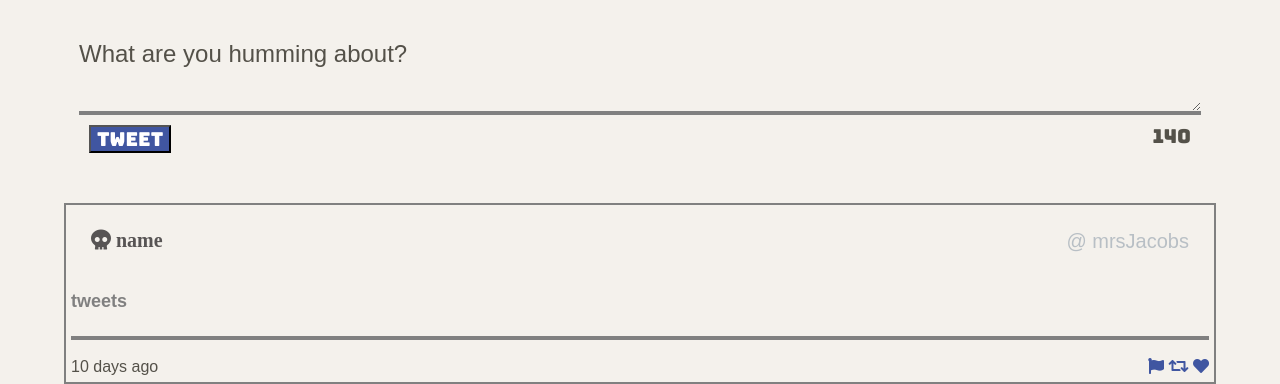
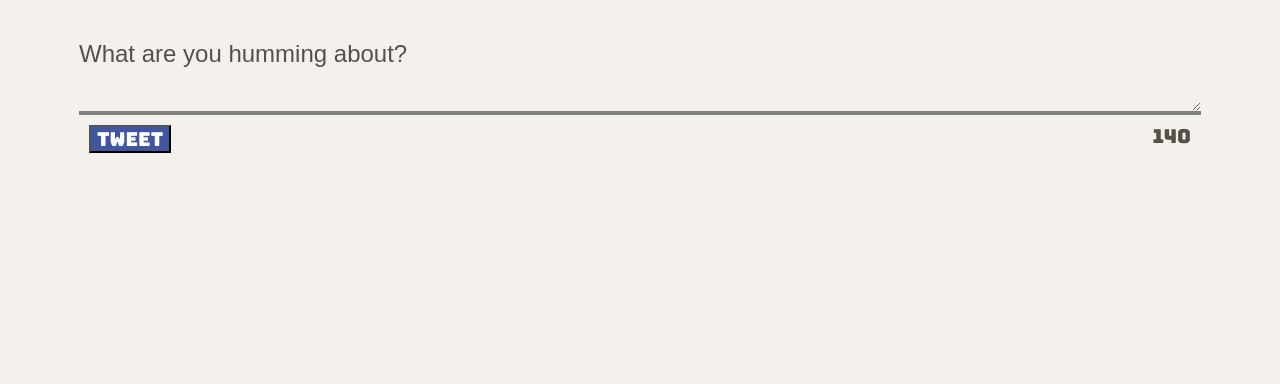
Before and after one commit to simarjeet518/tweeeter, a website: page public/index.html in a window 1280 px wide. Shown: the part 520-904 px from the top of the page. After the commit the page ends 800 px from the top, so only its background shows below. Drawn offline with nearby package versions, Linux system fonts and the light colour scheme.

Commit message:
harcoded article tag removed

```diff
--- a/public/index.html
+++ b/public/index.html
@@ -56,7 +56,7 @@
   </header>
 
   <!-- Page-specific (main) content here -->
-  <main class="container">
+  <main class="container" id ="tweets-container">
     <section class="new-tweet">
       <!-- <form method="POST" action="/tweets/"> -->
       <form method="POST" action="/tweets/">
@@ -69,23 +69,6 @@
 
       </form>
     </section>
-    <article class="tweets" id="tweets">
-      <header>
-
-        <i class="fas fa-skull"> name </i>
-
-        <span> @ mrsJacobs</span>
-      </header>
-      <p> tweets </p>
-      <footer>
-        <span>10 days ago</span>
-        <div class="icons">
-          <i class="fas fa-flag"></i>
-          <i class="fas fa-retweet"></i>
-          <i class="fas fa-heart"></i>
-        </div>
-      </footer>
-    </article>
 
   </main>
 
```
